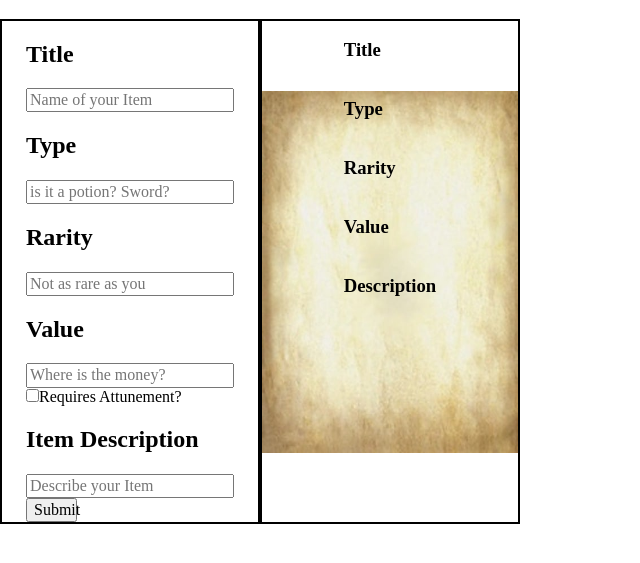
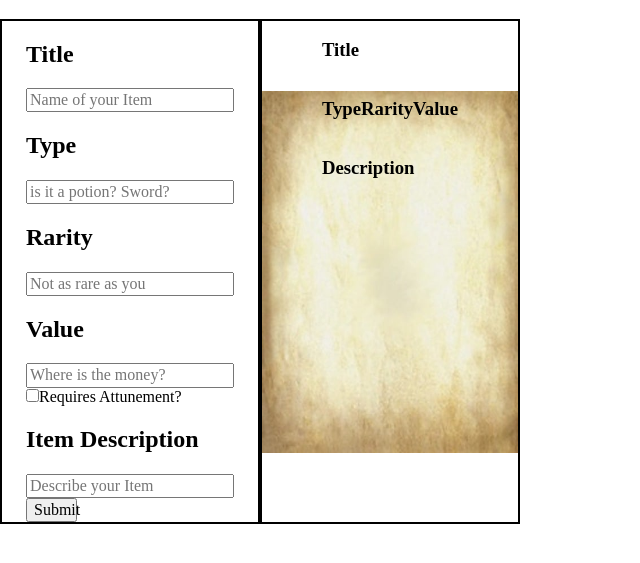
Before and after one commit to MaxBrimhalldev/ItemCard, a plain HTML site: page index.html in a window 1280 px wide. Shown: the part 61-624 px from the top of the page, without its empty margins (0-640 px from the left). Drawn offline with nearby package versions, Linux system fonts and the light colour scheme.

Commit message:
upgraded some CSS

```diff
--- a/css/main.css
+++ b/css/main.css
@@ -12,7 +12,10 @@
 #button{
 	width: 20%;
 }
-#scroll-top{
+#scroll-top-mid{
+	display: flex;
+	flex-flow: row wrap;
+	justify-content: space-around;
 }
 /*Style*/
 #output{
--- a/index.html
+++ b/index.html
@@ -48,18 +48,14 @@
 				</section>
 				<section id='scroll-top-mid'>
 					<h3 id='type'>Type</h3>
-				</section>
-				<section id='scroll-mid'>
 					<h3 id='rarity'>Rarity</h3>
-				</section>
-				<section id='scroll-bottom-mid'>
 					<h3 id='value'>Value</h3>
 				</section>
-				<section id='scroll-bottom'>
+				<section>
 					<h3 id='description'>Description</h3>
 				</section>
 			</section>
 		</section>
-		<script type="text/javascript" src="js\main.js"></script>
+		<script src="js/main.js"></script>
 	</body>
 </html>
--- a/js/main.js
+++ b/js/main.js
@@ -1,4 +1,5 @@
 document.querySelector('button').addEventListener('click',copy)
+
 
 function copy(){
 	let item = document.querySelector('#item').value
```
